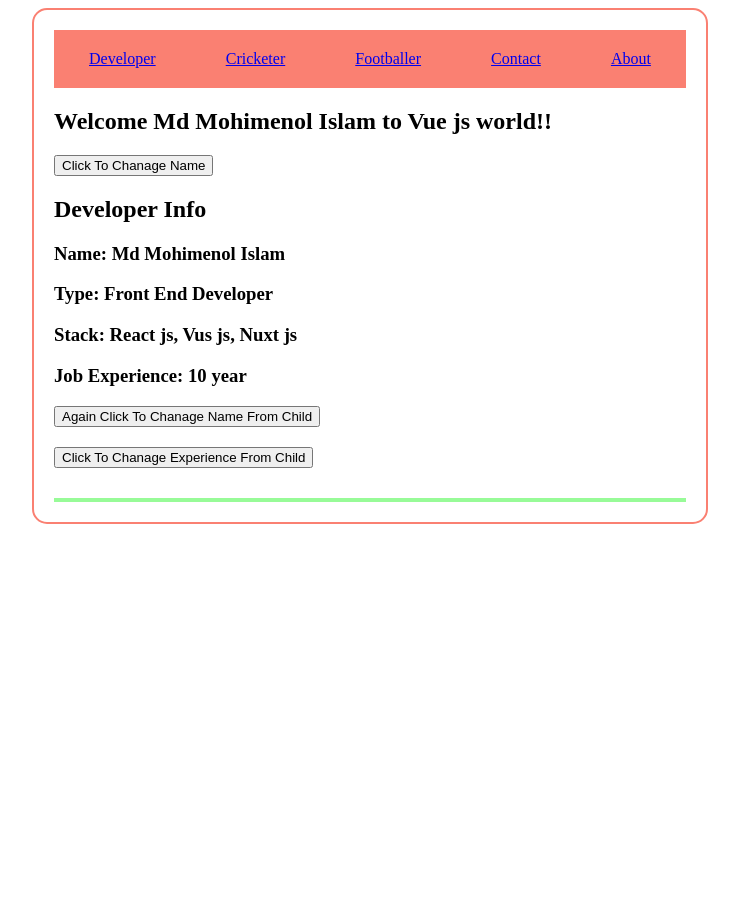
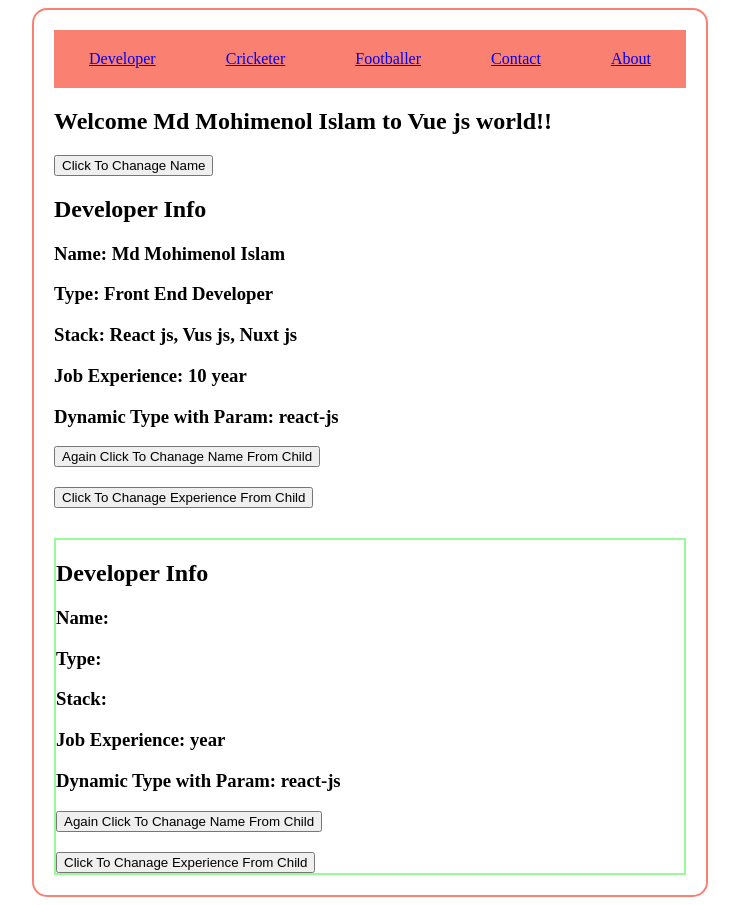
Before and after one commit to Mohimenol-Islam-Munna/VUE-JS, a Vue app in the folder cli/all_core_concept/: page /#/developer/react-js in a window 1280 px wide. Shown: the whole page, without its empty margins (270-1009 px from the left). Before the commit the page ends 800 px from the top, so only its background shows below. Built offline with nearby package versions, Linux system fonts and the light colour scheme.

Commit message:
dynamic routing

```diff
--- a/cli/all_core_concept/src/App.vue
+++ b/cli/all_core_concept/src/App.vue
@@ -55,7 +55,7 @@ export default {
       "
     >
       <div>
-        <router-link to="/developer">Developer</router-link>
+        <router-link to="/developer/react-js">Developer</router-link>
       </div>
       <div>
         <router-link to="/cricketer">Cricketer</router-link>
--- a/cli/all_core_concept/src/components/Developer.vue
+++ b/cli/all_core_concept/src/components/Developer.vue
@@ -9,7 +9,7 @@ export default {
     type: String,
     "stack-name": String,
     jobExperience: Number,
-        nameChangeHandler: Function
+    nameChangeHandler: Function,
   },
   data() {
     return {
@@ -25,16 +25,21 @@ export default {
     <h3>Type: {{ type }}</h3>
     <h3>Stack: {{ stackName }}</h3>
     <h3>Job Experience: {{ jobExperience }} year</h3>
+    <h3>Dynamic Type with Param: {{ $route.params.type }}</h3>
   </div>
 
   <div>
     <!-- normal way  -->
     <button @click="nameChangeHandler('New Md Ifti')">
       Again Click To Chanage Name From Child
-        </button> <br />
+    </button>
+    <br />
 
     <!-- emit event  -->
-        <button @click="$emit('increamentJobExperienceHandler')" style="margin-top: 20px;">
+    <button
+      @click="$emit('increamentJobExperienceHandler')"
+      style="margin-top: 20px"
+    >
       Click To Chanage Experience From Child
     </button>
   </div>
--- a/cli/all_core_concept/src/main.js
+++ b/cli/all_core_concept/src/main.js
@@ -10,7 +10,7 @@ import About from "../src/components/About.vue";
 
 const routes = [
   {
-    path: "/developer",
+    path: "/developer/:type",
     component: Developer,
   },
   {
```
Lines whose indentation alone changed are shown as unchanged.
